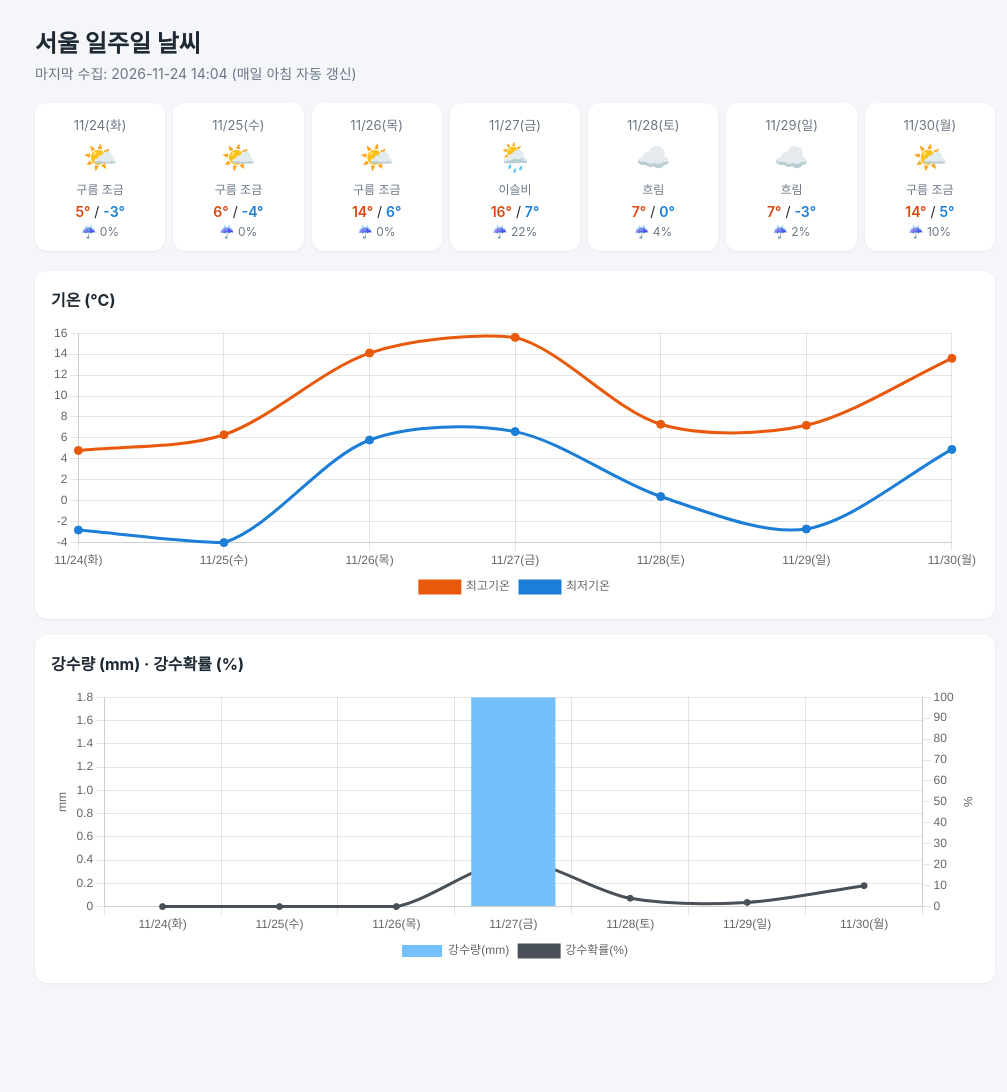
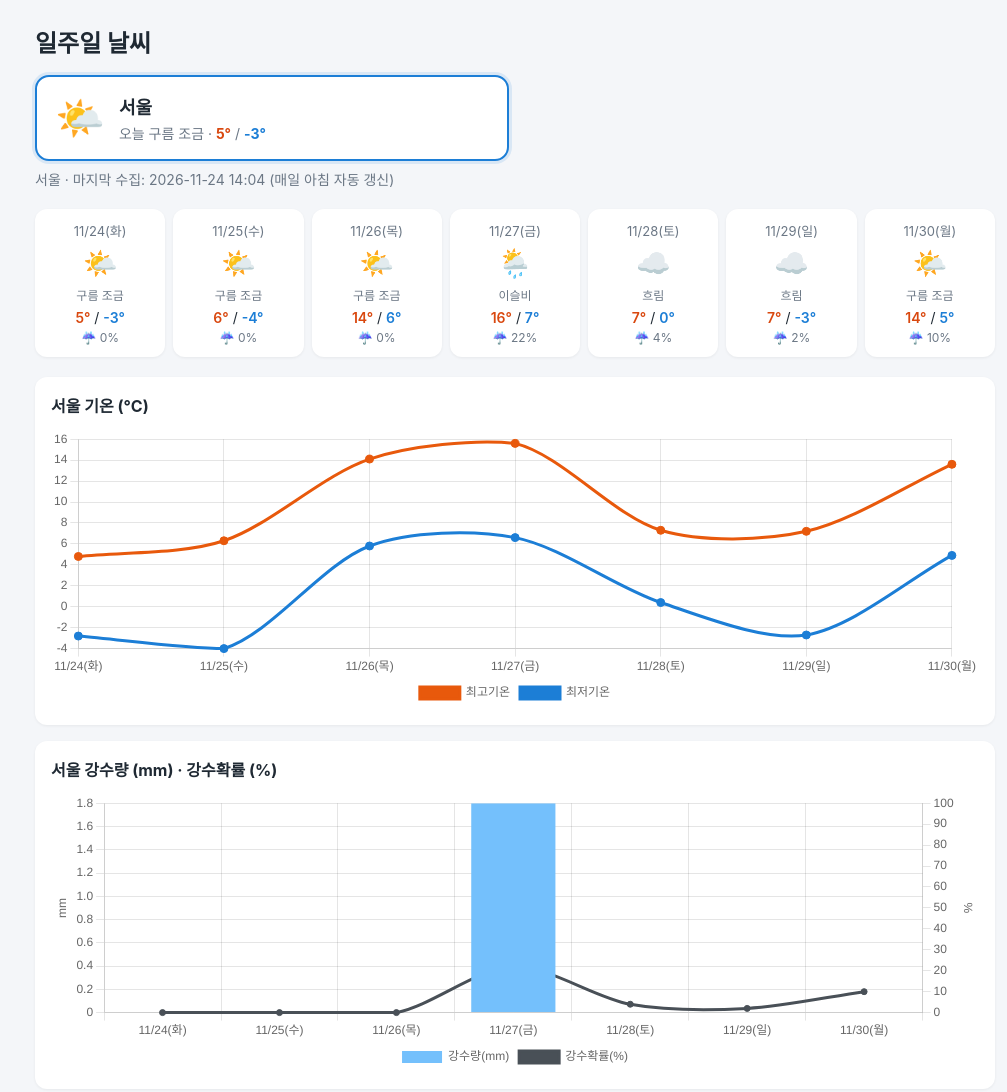
Before and after one commit to Gemma-uxt/weather-web, a plain HTML site: page index.html in a window 1280 px wide. Shown: the whole page, without its empty margins (125-1132 px from the left). Before the commit the page ends 1047 px from the top, so only its background shows below. Drawn offline with nearby package versions, Linux system fonts and the light colour scheme.

Commit message:
서울·마카오 두 도시 선택 네모 추가
Co-Authored-By: Claude Opus 5.5 <noreply@anthropic.com>
Claude-Session: https://claude.ai/code/session_018Zj6yGpMbTRgLqVA7kcLas

```diff
--- a/index.html
+++ b/index.html
@@ -9,8 +9,22 @@
   body { margin: 0; font-family: -apple-system, "Malgun Gothic", "Apple SD Gothic Neo", sans-serif;
          background: #f4f6f9; color: #1f2933; }
   .wrap { max-width: 960px; margin: 0 auto; padding: 24px 16px 48px; }
-  h1 { font-size: 24px; margin: 0 0 4px; }
-  .sub { color: #6b7785; font-size: 14px; margin-bottom: 20px; }
+  h1 { font-size: 24px; margin: 0 0 16px; }
+  .sub { color: #6b7785; font-size: 14px; margin: 0 0 20px; }
+
+  /* 도시 선택 네모 */
+  .cities { display: grid; grid-template-columns: 1fr 1fr; gap: 12px; margin-bottom: 8px; }
+  .city { background: #fff; border: 2px solid #e3e8ee; border-radius: 14px; padding: 16px 18px;
+          cursor: pointer; text-align: left; font: inherit; color: inherit;
+          display: flex; align-items: center; gap: 14px; transition: border-color .15s, box-shadow .15s; }
+  .city:hover { border-color: #a5c8f0; }
+  .city.on { border-color: #1c7ed6; box-shadow: 0 0 0 3px rgba(28,126,214,.12); }
+  .city .cicon { font-size: 40px; line-height: 1; }
+  .city .cname { font-size: 18px; font-weight: 700; }
+  .city .cnow { font-size: 14px; color: #6b7785; margin-top: 4px; }
+  .city .cnow b.max { color: #d9480f; }
+  .city .cnow b.min { color: #1c7ed6; }
+
   .cards { display: grid; grid-template-columns: repeat(7, 1fr); gap: 8px; margin-bottom: 20px; }
   .card { background: #fff; border-radius: 12px; padding: 12px 6px; text-align: center;
           box-shadow: 0 1px 3px rgba(0,0,0,.06); }
@@ -28,23 +42,27 @@
   .err { background: #fff4e6; color: #a6501b; padding: 16px; border-radius: 12px; }
   @media (max-width: 640px) {
     .cards { grid-template-columns: repeat(4, 1fr); }
+    .city { padding: 12px; gap: 10px; }
+    .city .cicon { font-size: 32px; }
   }
 </style>
 </head>
 <body>
 <div class="wrap">
-  <h1 id="title">일주일 날씨</h1>
+  <h1>일주일 날씨</h1>
+
+  <div class="cities" id="cities"></div>
   <div class="sub" id="updated">불러오는 중…</div>
 
   <div class="cards" id="cards"></div>
 
   <div class="box">
-    <h2>기온 (°C)</h2>
+    <h2 id="tempTitle">기온 (°C)</h2>
     <div class="chart"><canvas id="tempChart"></canvas></div>
   </div>
 
   <div class="box">
-    <h2>강수량 (mm) · 강수확률 (%)</h2>
+    <h2 id="rainTitle">강수량 (mm) · 강수확률 (%)</h2>
     <div class="chart"><canvas id="rainChart"></canvas></div>
   </div>
 </div>
@@ -70,16 +88,20 @@ function label(dateStr) {
   return `${d.getMonth() + 1}/${d.getDate()}(${WEEK[d.getDay()]})`;
 }
 
-fetch("data/weather.json?t=" + Date.now())
-  .then(r => { if (!r.ok) throw new Error(); return r.json(); })
-  .then(data => {
-    document.getElementById("title").textContent = `${data.city} 일주일 날씨`;
-    document.getElementById("updated").textContent = `마지막 수집: ${data.updated} (매일 아침 자동 갱신)`;
+let tempChart = null, rainChart = null, cities = [];
 
-    const labels = data.days.map(d => label(d.date));
+// 선택한 도시의 날씨를 아래에 그리기
+function show(idx) {
+  const c = cities[idx];
+  document.querySelectorAll(".city").forEach((el, i) => el.classList.toggle("on", i === idx));
+  document.getElementById("updated").textContent =
+    `${c.city} · 마지막 수집: ${c.updated} (매일 아침 자동 갱신)`;
+  document.getElementById("tempTitle").textContent = `${c.city} 기온 (°C)`;
+  document.getElementById("rainTitle").textContent = `${c.city} 강수량 (mm) · 강수확률 (%)`;
 
-    // 요일별 카드
-    document.getElementById("cards").innerHTML = data.days.map(d => {
+  const labels = c.days.map(d => label(d.date));
+
+  document.getElementById("cards").innerHTML = c.days.map(d => {
     const [icon, desc] = weatherInfo(d.code);
     return `<div class="card">
       <div class="day">${label(d.date)}</div>
@@ -90,15 +112,17 @@ fetch("data/weather.json?t=" + Date.now())
     </div>`;
   }).join("");
 
-    // 기온 그래프
-    new Chart(document.getElementById("tempChart"), {
+  if (tempChart) tempChart.destroy();
+  if (rainChart) rainChart.destroy();
+
+  tempChart = new Chart(document.getElementById("tempChart"), {
     type: "line",
     data: {
       labels,
       datasets: [
-          { label: "최고기온", data: data.days.map(d => d.tmax), borderColor: "#e8590c",
+        { label: "최고기온", data: c.days.map(d => d.tmax), borderColor: "#e8590c",
           backgroundColor: "#e8590c", tension: 0.3, pointRadius: 4 },
-          { label: "최저기온", data: data.days.map(d => d.tmin), borderColor: "#1c7ed6",
+        { label: "최저기온", data: c.days.map(d => d.tmin), borderColor: "#1c7ed6",
           backgroundColor: "#1c7ed6", tension: 0.3, pointRadius: 4 }
       ]
     },
@@ -106,14 +130,13 @@ fetch("data/weather.json?t=" + Date.now())
                plugins: { legend: { position: "bottom" } } }
   });
 
-    // 강수 그래프 (막대: 강수량, 선: 강수확률)
-    new Chart(document.getElementById("rainChart"), {
+  rainChart = new Chart(document.getElementById("rainChart"), {
     data: {
       labels,
       datasets: [
-          { type: "bar", label: "강수량(mm)", data: data.days.map(d => d.rain),
+        { type: "bar", label: "강수량(mm)", data: c.days.map(d => d.rain),
           backgroundColor: "#74c0fc", yAxisID: "y" },
-          { type: "line", label: "강수확률(%)", data: data.days.map(d => d.rain_prob),
+        { type: "line", label: "강수확률(%)", data: c.days.map(d => d.rain_prob),
           borderColor: "#495057", backgroundColor: "#495057", tension: 0.3, yAxisID: "y1" }
       ]
     },
@@ -127,6 +150,28 @@ fetch("data/weather.json?t=" + Date.now())
       }
     }
   });
+}
+
+fetch("data/weather.json?t=" + Date.now())
+  .then(r => { if (!r.ok) throw new Error(); return r.json(); })
+  .then(data => {
+    // 예전 형식(도시 1개) 데이터도 읽을 수 있게
+    cities = data.cities || [{ city: data.city, updated: data.updated, days: data.days }];
+
+    // 제목 아래 도시 네모 (오늘 날씨 요약 포함)
+    document.getElementById("cities").innerHTML = cities.map((c, i) => {
+      const t = c.days[0];
+      const [icon, desc] = weatherInfo(t.code);
+      return `<button class="city" onclick="show(${i})">
+        <div class="cicon">${icon}</div>
+        <div>
+          <div class="cname">${c.city}</div>
+          <div class="cnow">오늘 ${desc} · <b class="max">${Math.round(t.tmax)}°</b> / <b class="min">${Math.round(t.tmin)}°</b></div>
+        </div>
+      </button>`;
+    }).join("");
+
+    show(0);
   })
   .catch(() => {
     document.getElementById("updated").innerHTML =
```
Also changed, not shown: 1 other file. Lines whose indentation alone changed are shown as unchanged.
